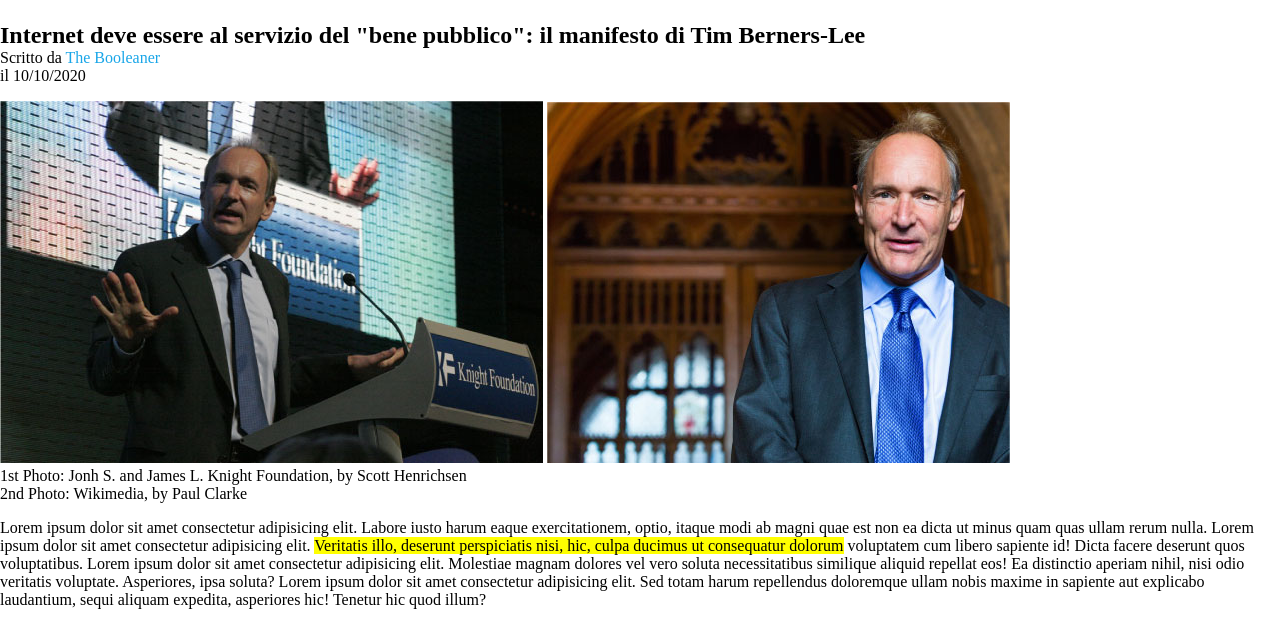
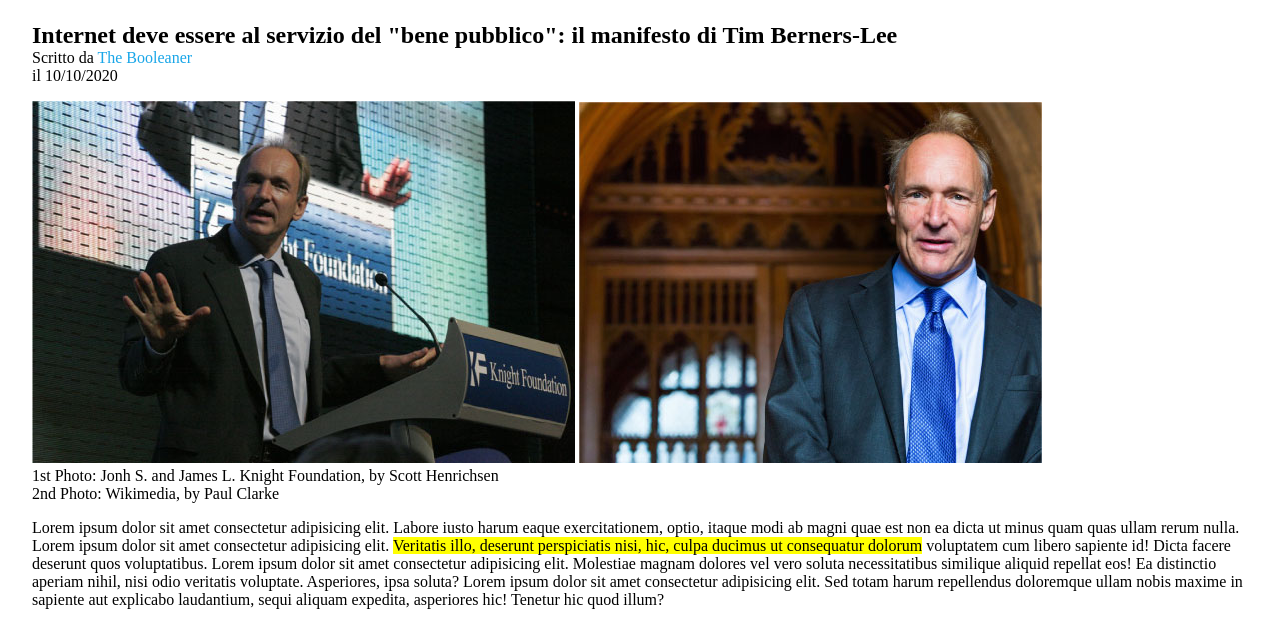
Before and after one commit to giuseppecasaburi/hmtl-css-booleaner, a plain HTML site: page index.html in a window 1280 px wide. Shown: the part 182-800 px from the top of the page. Drawn offline with Linux system fonts and the light colour scheme.

Commit message:
feat: modifche per esercizio bonus (PROGETTO COMPLETATO)

```diff
--- a/css/style.css
+++ b/css/style.css
@@ -1,6 +1,11 @@
 body{
     width: 100%;
     margin: auto;
+}
+
+#allineamento{
+    width: 95%;
+    margin: auto
 }
 
 #logo{
--- a/index.html
+++ b/index.html
@@ -18,7 +18,7 @@
 
     </header>
     <!-- fine header -->
-
+    <div id="allineamento">
     <!-- inizio main -->
     <main>
         <section>
@@ -120,6 +120,7 @@
         <br>
         <div id="lorem-due">Lorem ipsum dolor</div>
     </footer>
+    </div>
 </body>
 
 </html>
```
